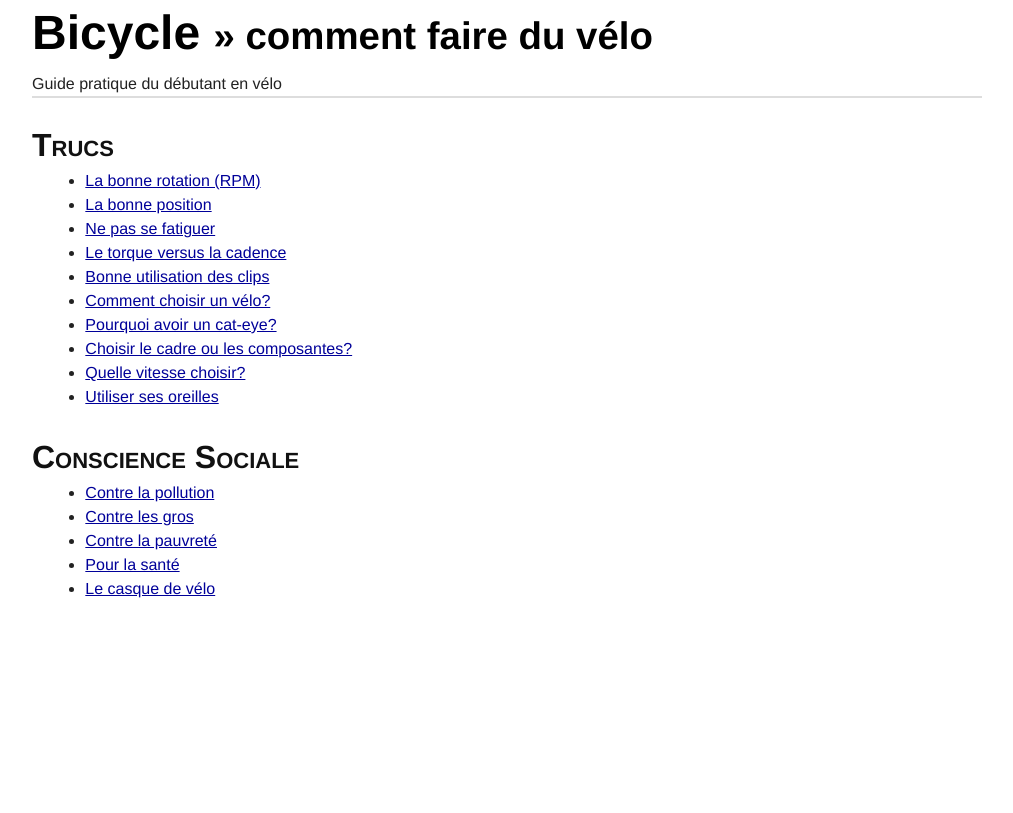
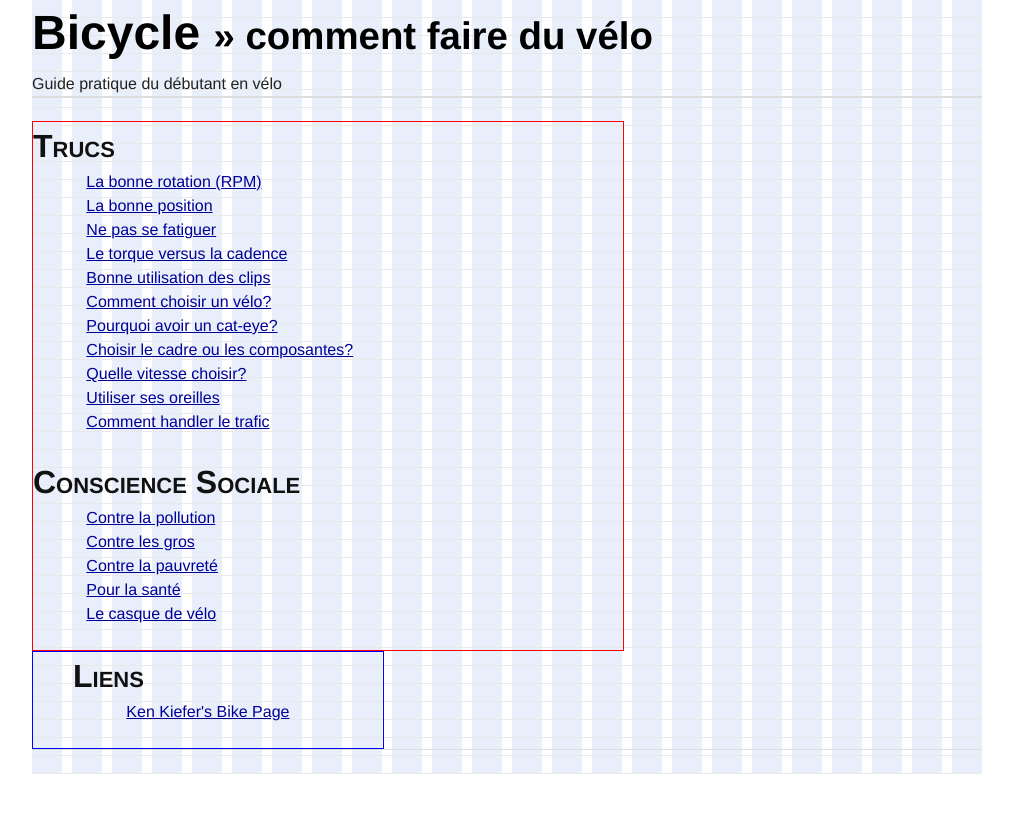
Before and after one commit to dsimard/bicycle, a Jekyll site: the page built from index.html, in a window 1280 px wide. Shown: the top 813 px of the page, without its empty margins (133-1146 px from the left). Built offline with Jekyll 4.4.1, drawn with Linux system fonts in a browser that asks for light colours; nearby versions of some CDN libraries; Markdown is read by kramdown in place of the engine named in the settings.

```diff
--- a/_layouts/main.html
+++ b/_layouts/main.html
@@ -12,11 +12,33 @@
   <script src="http://code.jquery.com/jquery-1.4.2.min.js"></script>
 </head>
 <body>
-  <div class="container">
+  <div class="container showgrid">
     <h1 class="loud">{{page.title}} <span class="small">&raquo; comment faire du vélo</span></h1>
     <span>Guide pratique du débutant en vélo</span>
     <hr />
-    {{content}}
+    <div id="content" class="span-15">
+      {{content}}
+    </div>
+    <div id="menu" class="prepend-1 span-8">
+      <h2>Liens</h2>
+      <ul>
+        <li><a href="http://www.kenkifer.com/bikepages/index.htm" target="_blank">Ken Kiefer's Bike Page</a></li>
+      </ul>
+    </div>
+    <hr />
   </div>
+  <script type="text/javascript">
+
+    var _gaq = _gaq || [];
+    _gaq.push(['_setAccount', 'UA-3845762-27']);
+    _gaq.push(['_trackPageview']);
+
+    (function() {
+      var ga = document.createElement('script'); ga.type = 'text/javascript'; ga.async = true;
+      ga.src = ('https:' == document.location.protocol ? 'https://ssl' : 'http://www') + '.google-analytics.com/ga.js';
+      var s = document.getElementsByTagName('script')[0]; s.parentNode.insertBefore(ga, s);
+    })();
+
+  </script>
 </body>
 </html>
--- a/css/style.css
+++ b/css/style.css
@@ -10,3 +10,10 @@ h1, h2, h3 {
 h2 {
   font-variant:small-caps;
 }
+
+ul {
+  list-style-type:none;
+}
+
+#content { border:solid 1px red; }
+#menu { border:solid 1px blue; }
--- a/index.html
+++ b/index.html
@@ -14,6 +14,7 @@ title: Bicycle
   <li><a href="index.html">Choisir le cadre ou les composantes?</a></li>
   <li><a href="index.html">Quelle vitesse choisir?</a></li>
   <li><a href="index.html">Utiliser ses oreilles</a></li>
+  <li><a href="index.html">Comment handler le trafic</a></li>
 </ul>
 <h2>Conscience Sociale</h2>
 <ul>
```
Also changed, not shown: css/src/grid.png (added).
